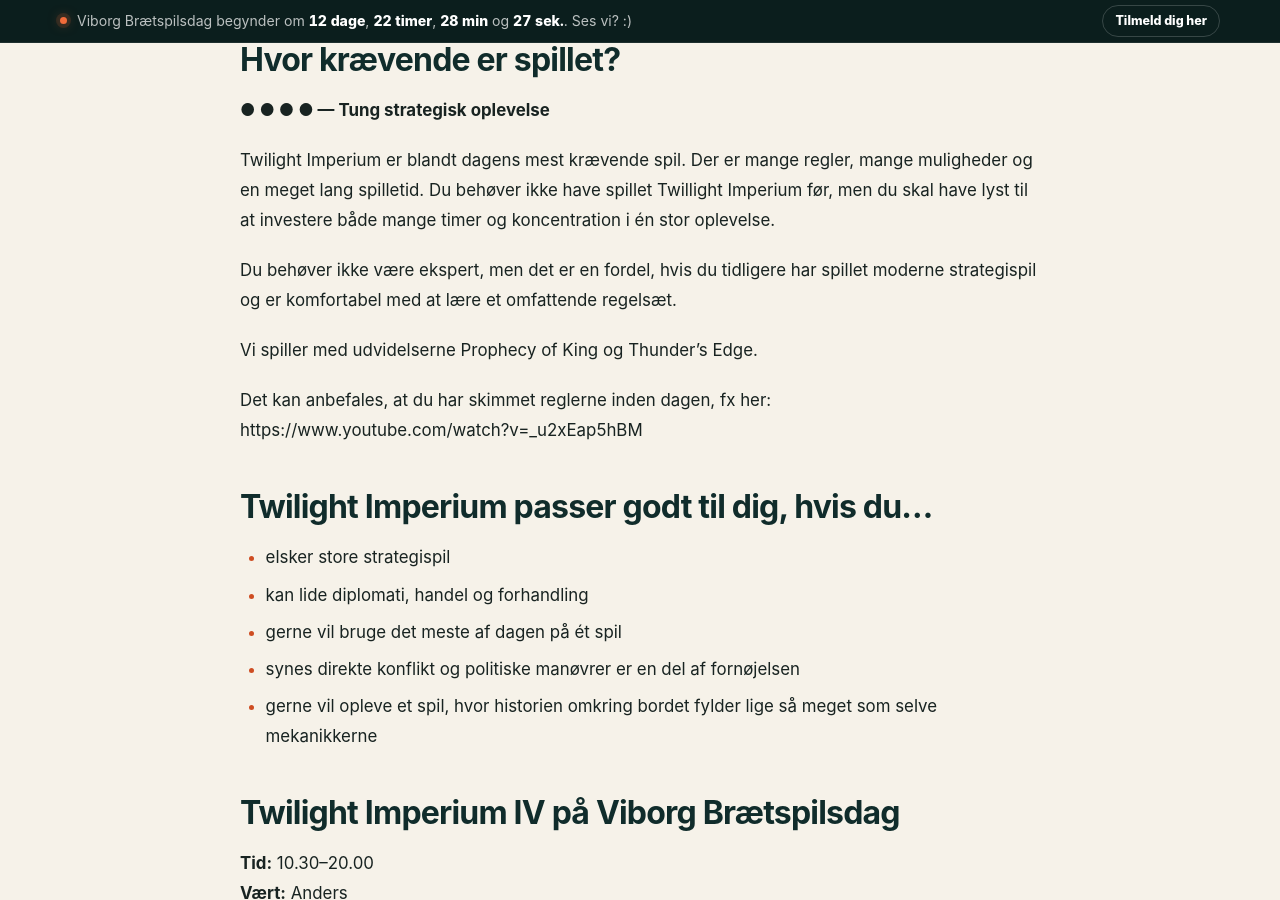
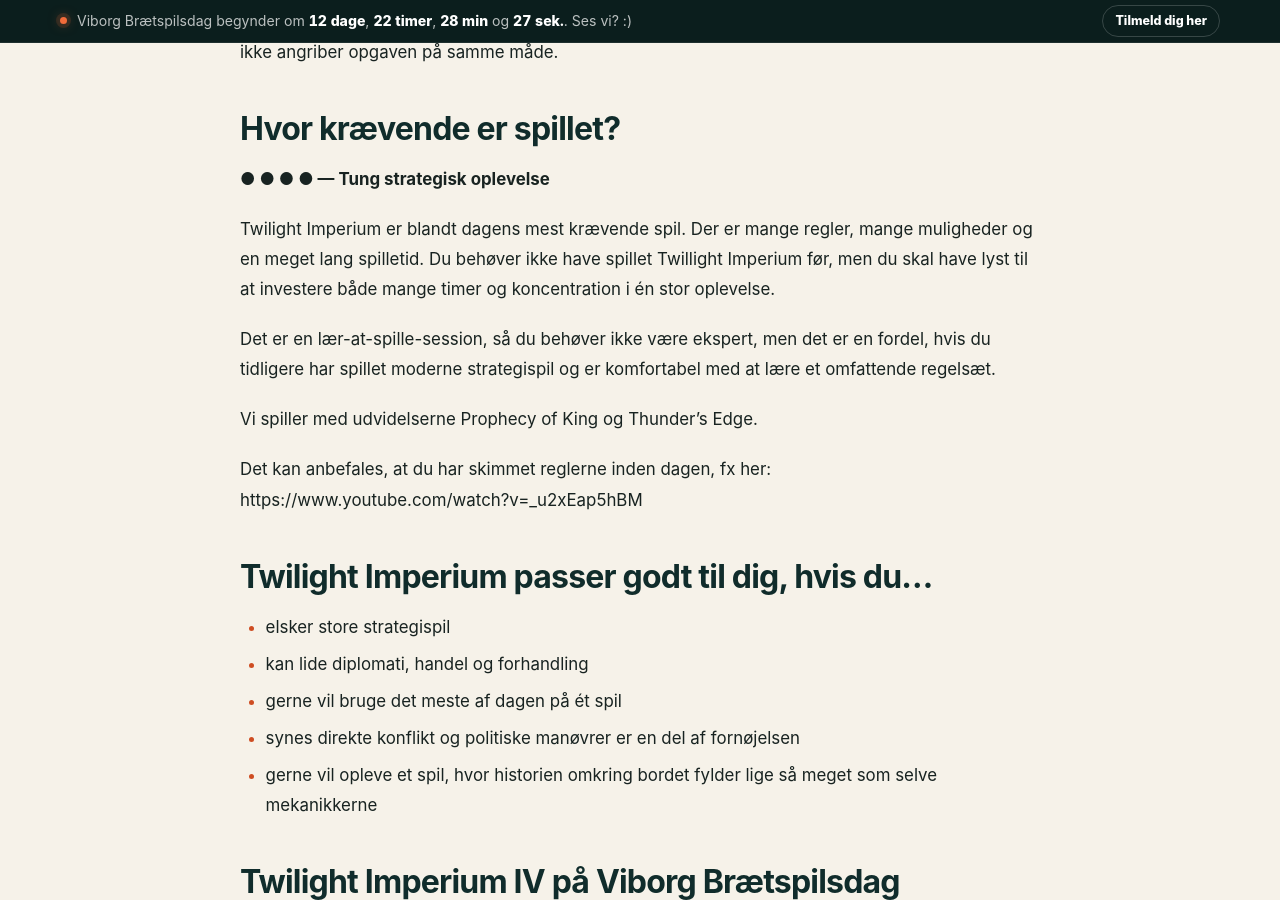
Before and after one commit to Andrejao/spilex, a Jekyll site: the page built from _posts/2026-09-15-twilight-imperium-iv.md, in a window 1280 px wide and 900 px high, scrolled down 1452 px. Built offline with Jekyll 4.4.1, drawn with Linux system fonts in a browser that asks for light colours; some of the changed text lies outside the part shown.

Commit message:
Update 2026-09-15-twilight-imperium-iv.md

```diff
--- a/_posts/2026-09-15-twilight-imperium-iv.md
+++ b/_posts/2026-09-15-twilight-imperium-iv.md
@@ -1,6 +1,6 @@
 ---
 layout: post
-title: "Twilight Imperium IV – en hel dag i galaksens centrum"
+title: "Lær at spille Twilight Imperium IV – en hel dag i galaksens centrum"
 date: 2026-09-15
 type: aktivitet
 permalink: /nyheder/twilight-imperium-iv/
@@ -38,7 +38,7 @@
 
 Twilight Imperium er blandt dagens mest krævende spil. Der er mange regler, mange muligheder og en meget lang spilletid. Du behøver ikke have spillet Twillight Imperium før, men du skal have lyst til at investere både mange timer og koncentration i én stor oplevelse.
 
-Du behøver ikke være ekspert, men det er en fordel, hvis du tidligere har spillet moderne strategispil og er komfortabel med at lære et omfattende regelsæt.
+Det er en lær-at-spille-session, så du behøver ikke være ekspert, men det er en fordel, hvis du tidligere har spillet moderne strategispil og er komfortabel med at lære et omfattende regelsæt.
 
 Vi spiller med udvidelserne Prophecy of King og Thunder's Edge.
 
```
